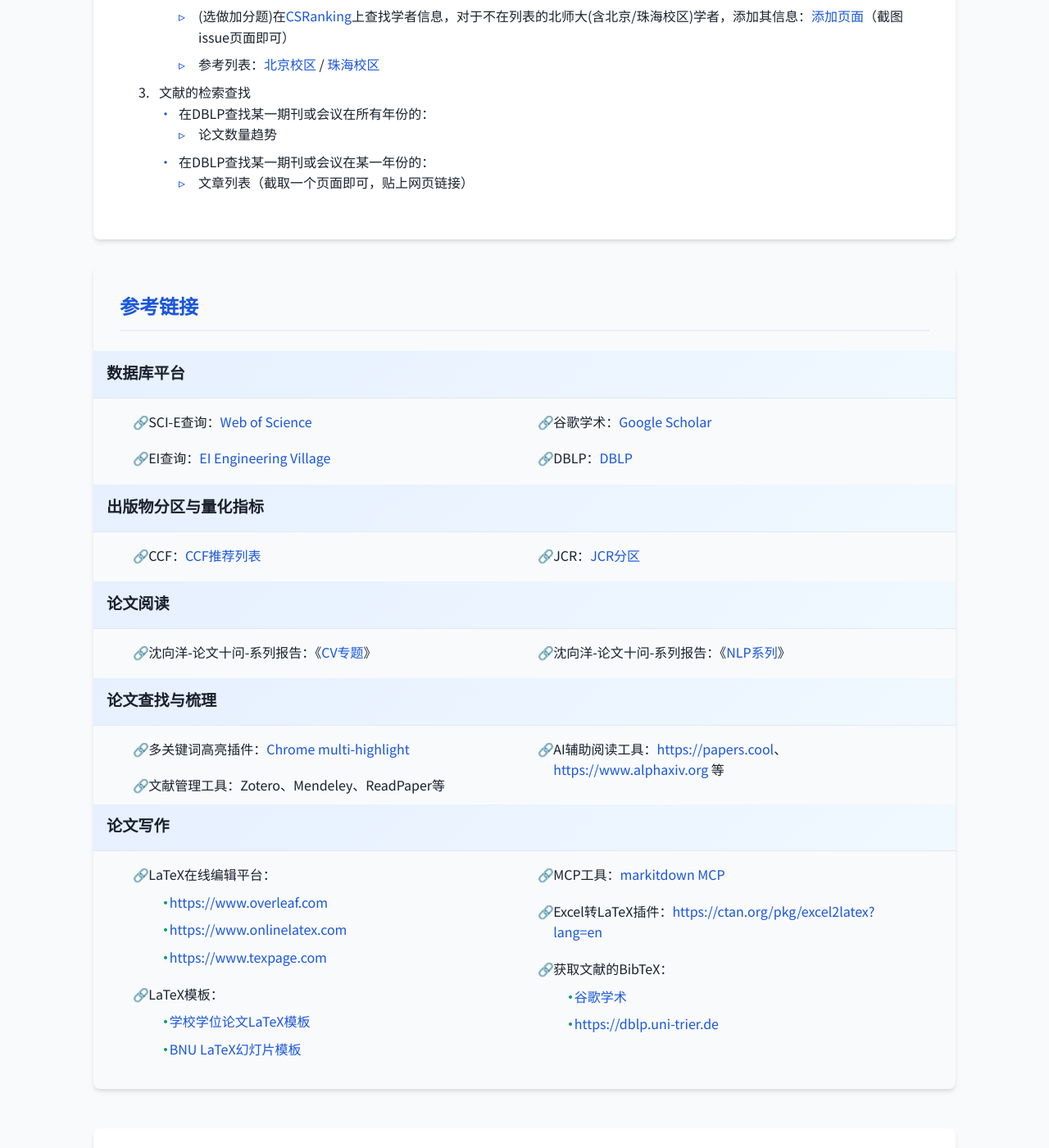
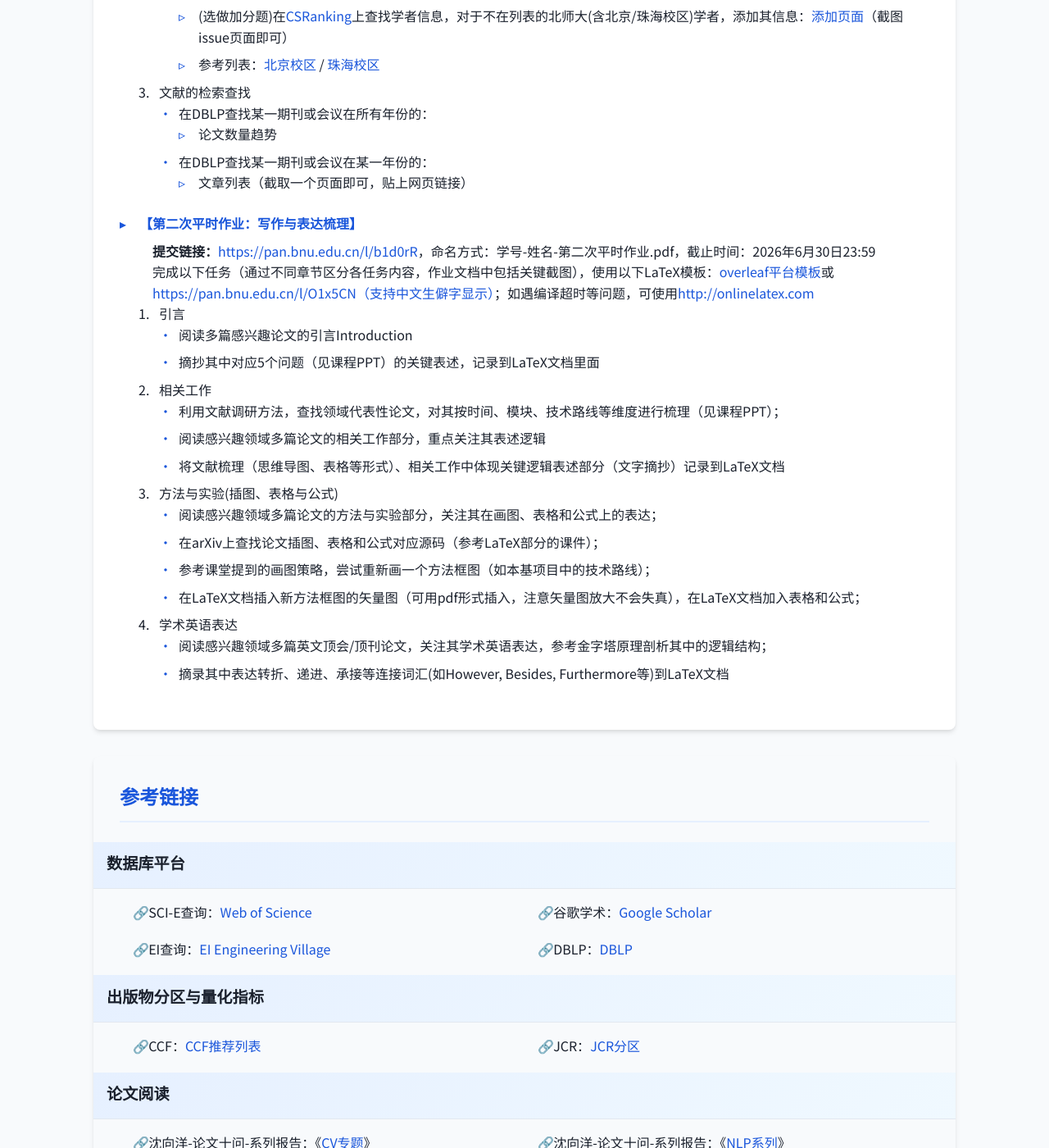
Before and after one commit to zhwinfo/zhwinfo.github.io, a Jekyll site: the page aw/index.html, which Jekyll copies as it is, in a window 1280 px wide and 1400 px high, scrolled down 2119 px. Shown: the whole window at 82% size. Built offline with Jekyll 4.4.1, drawn with Linux system fonts in a browser that asks for light colours.

Commit message:
fast update

```diff
--- a/aw/index.html
+++ b/aw/index.html
@@ -580,7 +580,7 @@
                     </div>
                 </li>
 
-                <!-- <li>
+                <li>
                     <div class="homework-title">【第二次平时作业：写作与表达梳理】</div>
                     <div class="homework-content">
                         <p><strong>提交链接：</strong><a href="https://pan.bnu.edu.cn/l/" target="_blank">https://pan.bnu.edu.cn/l/b1d0rR</a>，命名方式：学号-姓名-第二次平时作业.pdf，截止时间：2026年6月30日23:59</p>
@@ -615,7 +615,7 @@
                             </li>
                         </ol>
                     </div>
-                </li> -->
+                </li>
 
                 <!-- <li>
                     <div class="homework-title">【第三次作业：写作与表达梳理（个人作业）】</div>
@@ -657,7 +657,7 @@
                 <!-- <li>
                     <div class="homework-title">【课程大作业：写作与表达综合练习（个人作业）】</div>
                     <div class="homework-content">
-                        <p><strong>提交链接：</strong><a href="https://pan.bnu.edu.cn/l/Z1fXzD" target="_blank">https://pan.bnu.edu.cn/l/Z1fXzD</a>，命名方式：学号-姓名-课程大作业.pdf或.zip，截止时间：2025年6月30日23:59</p>
+                        <p><strong>提交链接：</strong><a href="https://pan.bnu.edu.cn/l/" target="_blank">https://pan.bnu.edu.cn/l/</a>，命名方式：学号-姓名-课程大作业.pdf或.zip，截止时间：2025年6月30日23:59</p>
                         <p>大作业可选择以下其中一种形式提交：</p>
                         <ol>
                             <li>根据感兴趣研究方向撰写一篇综述论文，语言/字数/页数不限，如有发现AI生成虚假文献则判定0分；</li>
--- a/cg/index.html
+++ b/cg/index.html
@@ -452,8 +452,8 @@
                         </tr>
                         <tr>
                             <td><strong>第九周</strong></td>
-                            <td>待定</td>
-                            <td><a href="javascript:void(0)" onclick="window.open(pptLink, '_blank')">PPT（待上传）</a></td>
+                            <td>三维重建</td>
+                            <td><a href="javascript:void(0)" onclick="window.open(pptLink, '_blank')">PPT</a></td>
                         </tr>
                         <tr>
                             <td><strong>第十周</strong></td>
--- a/vlogQC/index.html
+++ b/vlogQC/index.html
@@ -100,7 +100,7 @@
                             </div>
 
                             <div class="card card-custom p-3 p-md-4">
-                                <label class="form-label fw-bold">选择用户ID文件夹（如：ID001，请勿选择“ID001-日期”子文件夹；检测程序仅运行在本地浏览器，不会上传视频数据，几乎不消耗流量）</label>
+                                <label class="form-label fw-bold">选择用户ID文件夹（如：ID001，请勿选择“ID001-日期”子文件夹；检测程序仅运行在本地浏览器，不会上传视频数据，几乎不消耗流量，打开本页面后可断网检测）</label>
                                 <div class="input-group flex-nowrap">
                                     <button class="btn btn-secondary text-nowrap" @click="handleBrowse" :disabled="scanning">
                                         <span v-if="browsing" class="spinner"></span> 📂<span class="d-none d-sm-inline">浏览</span>
```
